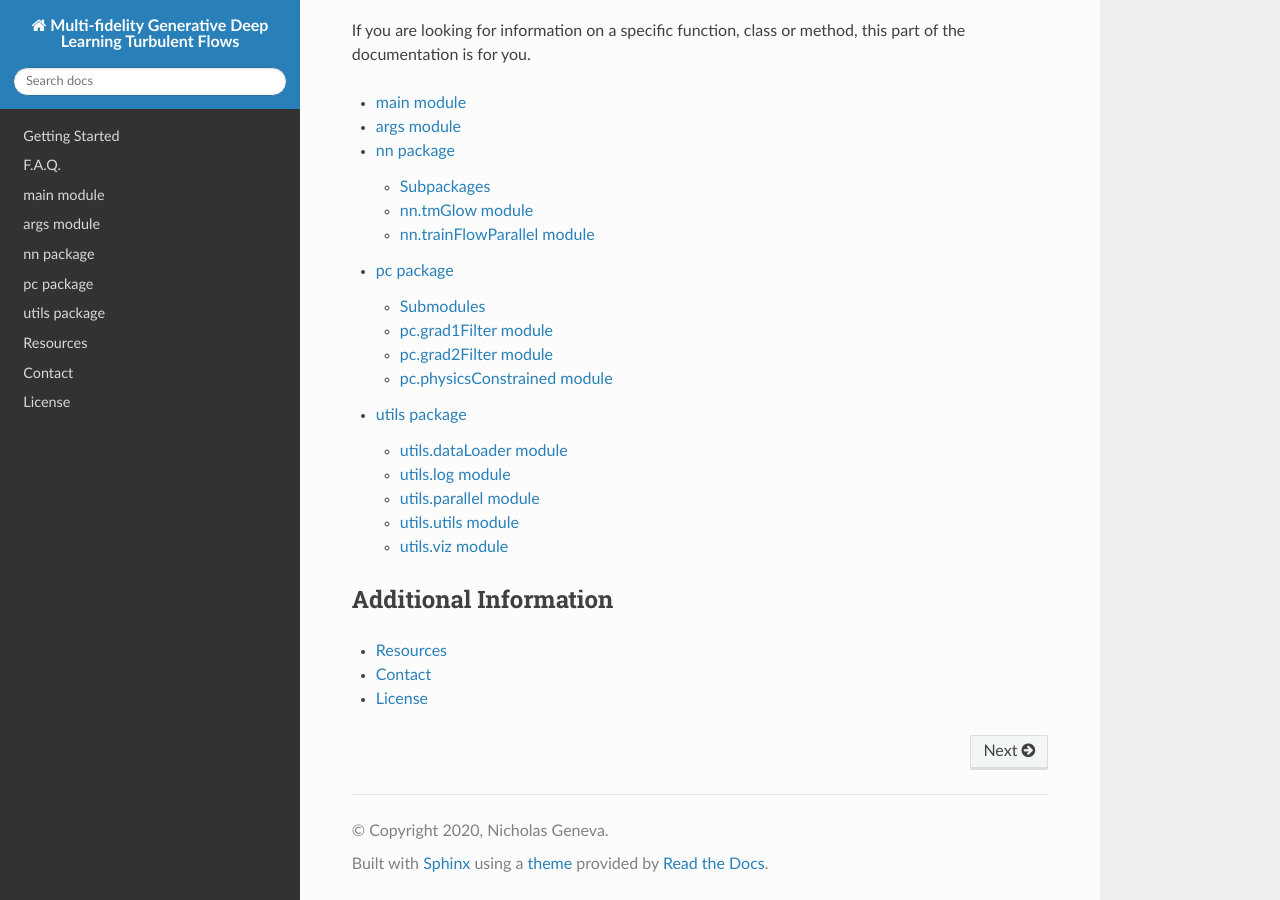
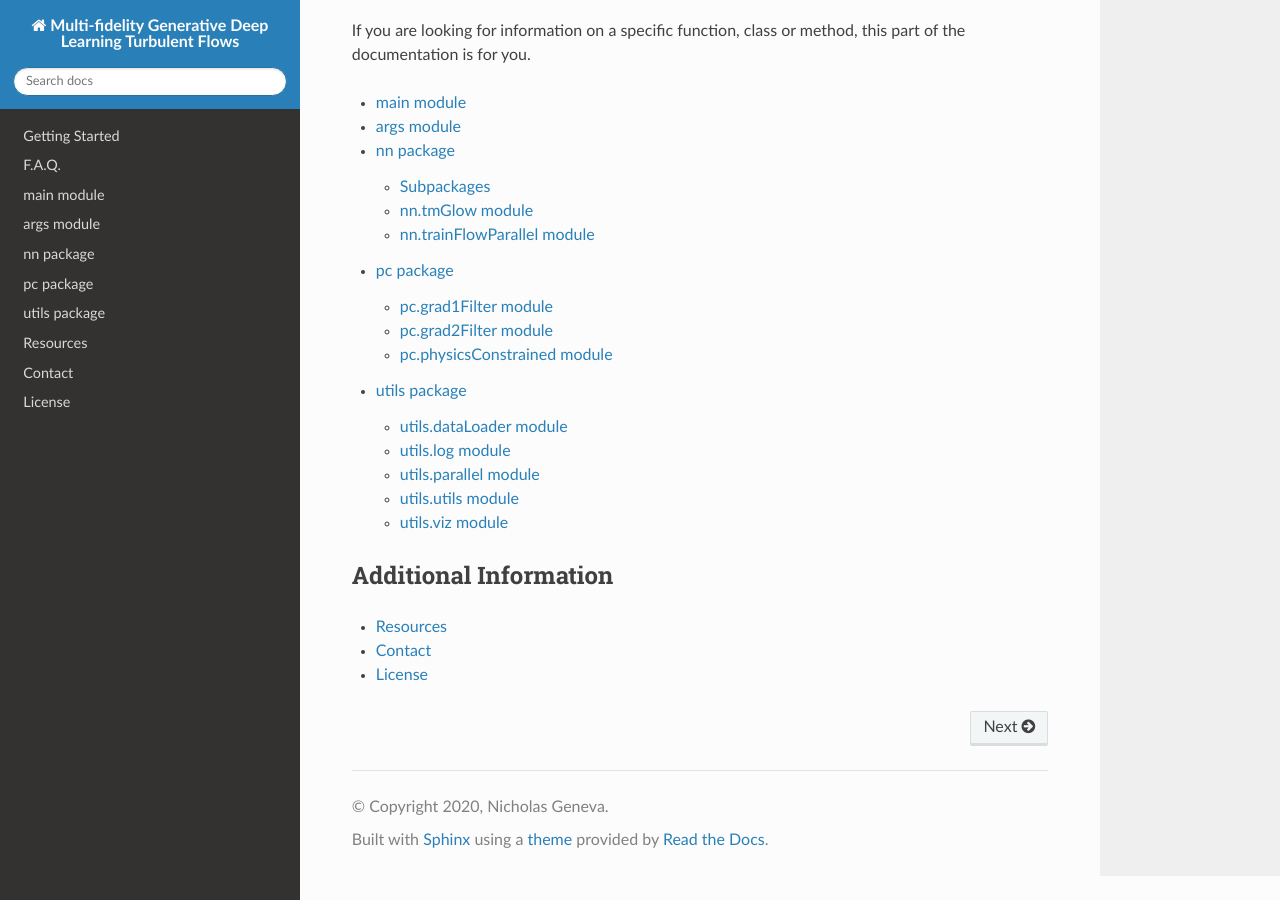
Before and after one commit to zabaras/deep-turbulence, a Sphinx documentation site: the page built from docs/source/index.rst, in a window 1280 px wide and 900 px high, scrolled down 889 px. Built offline with Sphinx 7.4.7 and the Read the Docs theme 2.0.0, drawn with Linux system fonts in a browser that asks for light colours.

```diff
--- a/docs/source/conf.py
+++ b/docs/source/conf.py
@@ -55,7 +55,7 @@ extensions = [
 templates_path = ['_templates']
 
 # Fake import these packages when building, this will cause issues locally
-autodoc_mock_imports = ['torch', 'matplotlib', 'scipy']
+# autodoc_mock_imports = ['torch', 'matplotlib', 'scipy']
 
 # List of patterns, relative to source directory, that match files and
 # directories to ignore when looking for source files.
--- a/docs/source/tmglow/pc.rst
+++ b/docs/source/tmglow/pc.rst
@@ -1,8 +1,5 @@
 pc package
 ==========
-
-Submodules
-----------
 
 pc.grad1Filter module
 ---------------------
```
